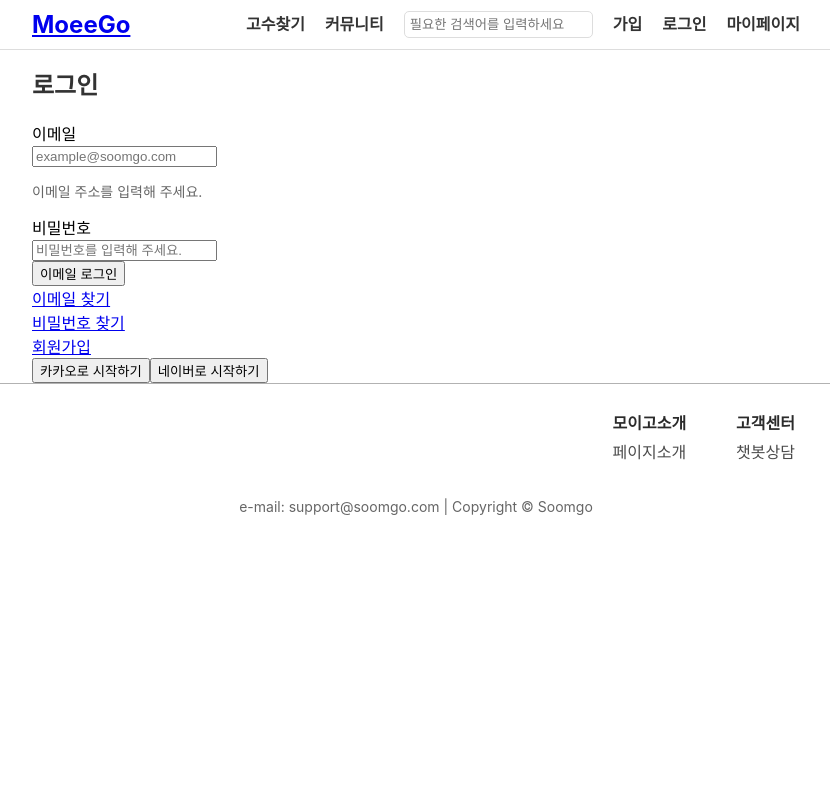
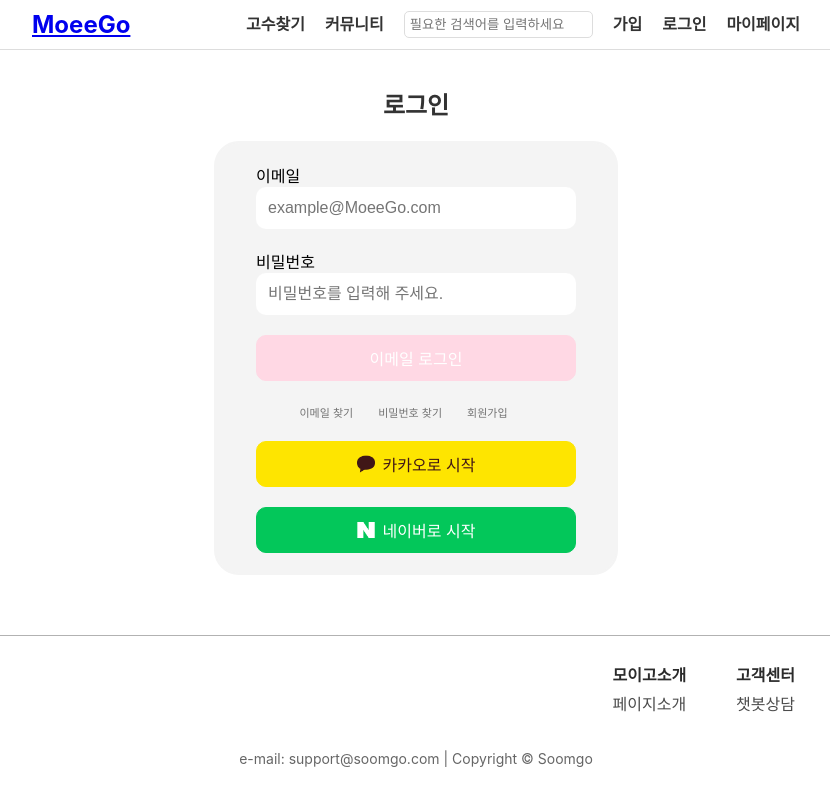
Before and after one commit to jaeheoon/moeego_client, a React (Vite) app: page /login in a window 1280 px wide. Shown: the whole page, without its empty margins (224-1054 px from the left). Built offline with nearby package versions, Linux system fonts and the light colour scheme.

Commit message:
[FE] Feat: 로그인 페이지 css 작성

```diff
--- a/src/components/login/Login.jsx
+++ b/src/components/login/Login.jsx
@@ -1,70 +1,81 @@
 import React from 'react';
+import "../../css/login/Login.css";
 import { Link } from 'react-router-dom';
 
 const Login = () => {
     return (
-        <div>
         <div id="login_container">
             <h1>로그인</h1>
-                <form>
-                    <div>
-                        <div>
+            <form class="loginbox">
+                    <br/>
+                    <div class="login-align">
                         <label htmlFor="email">이메일</label>
                     </div>
-                            <div>
+                    <div class="login-align">
                         <input
+                        class="emailbox"
                         type="email"
                         id="email"
-                                placeholder="example@soomgo.com"
+                        placeholder="example@MoeeGo.com"
                         />
                     </div>
-                        <div>
-                            <p>이메일 주소를 입력해 주세요.</p>
+                    <div id="emailDiv"></div>
+                    <br/>
+                    <div class="login-align">
+                        <label htmlFor="password">비밀번호</label>
                     </div>
 
-                        <div>
-                            <label htmlFor="password">비밀번호</label>
-                        </div>
-                        <div>
+                    <div class="login-align">
                         <input
+                        class="pwdbox"
                         type="password"
                         id="password"
                         placeholder="비밀번호를 입력해 주세요."
                         />
                     </div>
-                        <div>
-                            <button type="submit">
+                    <div id="pwdDiv"></div>
+                    <br/>
+                    <div class="login-align">
+                        <button type="submit" class="emailLoginBtn">
                         이메일 로그인
                         </button>
                     </div>
+                <br/>
+            <div class="login-fuction">
+                <div class="find">
+                <a href="#">이메일 찾기</a>
                 </div>
-
-                <div>
-                    <a href="#">이메일 찾기</a>
-                    <div></div>
+                <div class="find">
                 <a href="#">비밀번호 찾기</a>
-                    <div></div>
+                </div>
+                <div class="find">
                 <Link to="/signup">
                     <a href='#'>회원가입</a>
                 </Link>
-
                 </div>
-
+            </div>
+            <br/>
             {/* 이전에 로그인한 기록이 있으면 아래 문구 출력 시킴
             <span>
                 이전에 이메일로 로그인했어요
             </span>
             */}
-                <div>
-                    <button type="button">
-                    카카오로 시작하기
+            <div class="login-align">
+                <button type="button" class="kakaoLoginBtn">
+                <img src="../../src/image/kaka.png" alt="카카오" width="18" height="16"/>
+                    카카오로 시작
                 </button>
-                    <button type="button">
-                    네이버로 시작하기
+            </div>
+            <br/>
+            <div class="login-align">
+                <button type="button" class="naverLoginBtn">
+                <img src="../../src/image/n.png" alt="네이버" width="18" height="16"/>
+                네이버로 시작
                 </button>
             </div>
             </form>
-            </div>
+            <br/>
+            <br/>
         </div>
     );
   };
--- /dev/null
+++ b/src/css/login/Login.css
@@ -0,0 +1,85 @@
+#login_container {
+    display: flex;
+    flex-direction: column;
+    align-items: center;
+    justify-content: center;
+    width: 100%;
+    max-width: 400px;
+    margin: 0 auto;
+    padding: 20px;
+}
+
+.login-align{
+    width: 320px;
+    align-items: center;
+}
+
+.loginbox {
+    display: flex;
+    flex-direction: column;
+    align-items: center;
+    border: 2px solid #F4F4F4;
+    width: 400px;
+    height: 430px;
+    border-radius: 25px;
+    background-color: #F4F4F4;
+}
+
+.emailbox,.pwdbox {
+    border-radius: 10px;
+    border-style: none;
+    padding: 12px 12px;
+    font-size: 16px;
+    width: 320px;
+    box-sizing: border-box;
+}
+
+.emailbox:focus,.pwdbox:focus {
+    border: 1px solid #fcc1cc;
+    box-sizing: border-box;
+}
+
+.emailLoginBtn, .kakaoLoginBtn, .naverLoginBtn {
+    display: flex;
+    align-items: center;
+    justify-content: center;
+    gap: 0.5em;
+    box-sizing: border-box;
+    padding: 10px 20px;
+    font-size: 16px;
+    border-radius: 10px;
+    color: white;
+    width: 320px;
+    cursor: pointer;
+}
+
+.emailLoginBtn {
+    border: 1px solid #FFD8E4;
+    background-color: #FFD8E4;
+}
+
+.kakaoLoginBtn {
+    color: #401717;
+    border: 1px solid #FEE500;
+    background-color: #FEE500;
+}
+
+.naverLoginBtn {
+    border: 1px solid #03C75A;
+    background-color: #03C75A;
+}
+
+.find {
+    display: inline-block;
+    margin-right: 25px;
+}
+
+.find a {
+    text-decoration: none;
+    color: #737373;
+    font-size: 11px;
+}
+
+.find a:hover {
+    color: #047dff;
+}
```
Also changed, not shown: src/image/kaka.png (added), src/image/n.png (added). Lines whose indentation alone changed are shown as unchanged.
